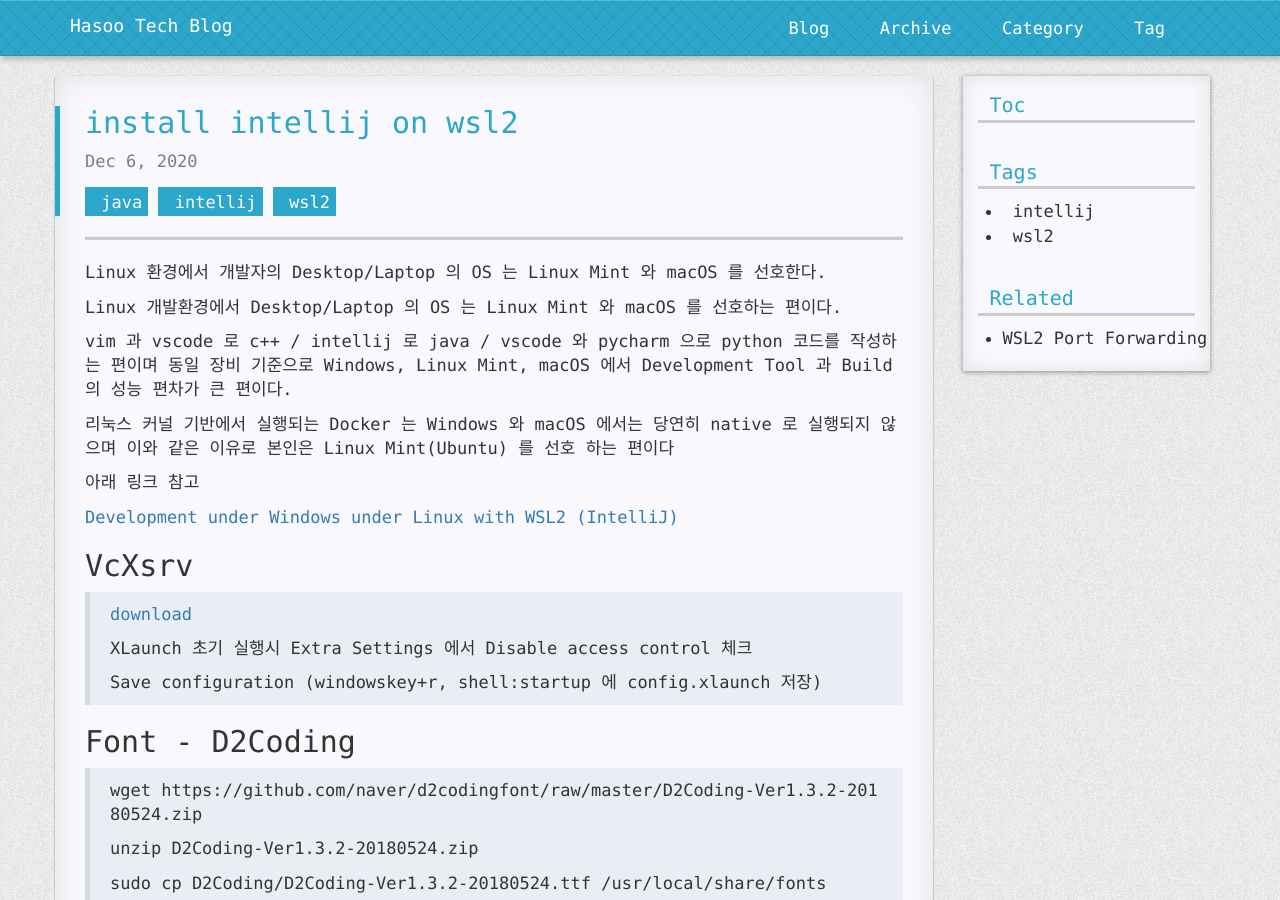
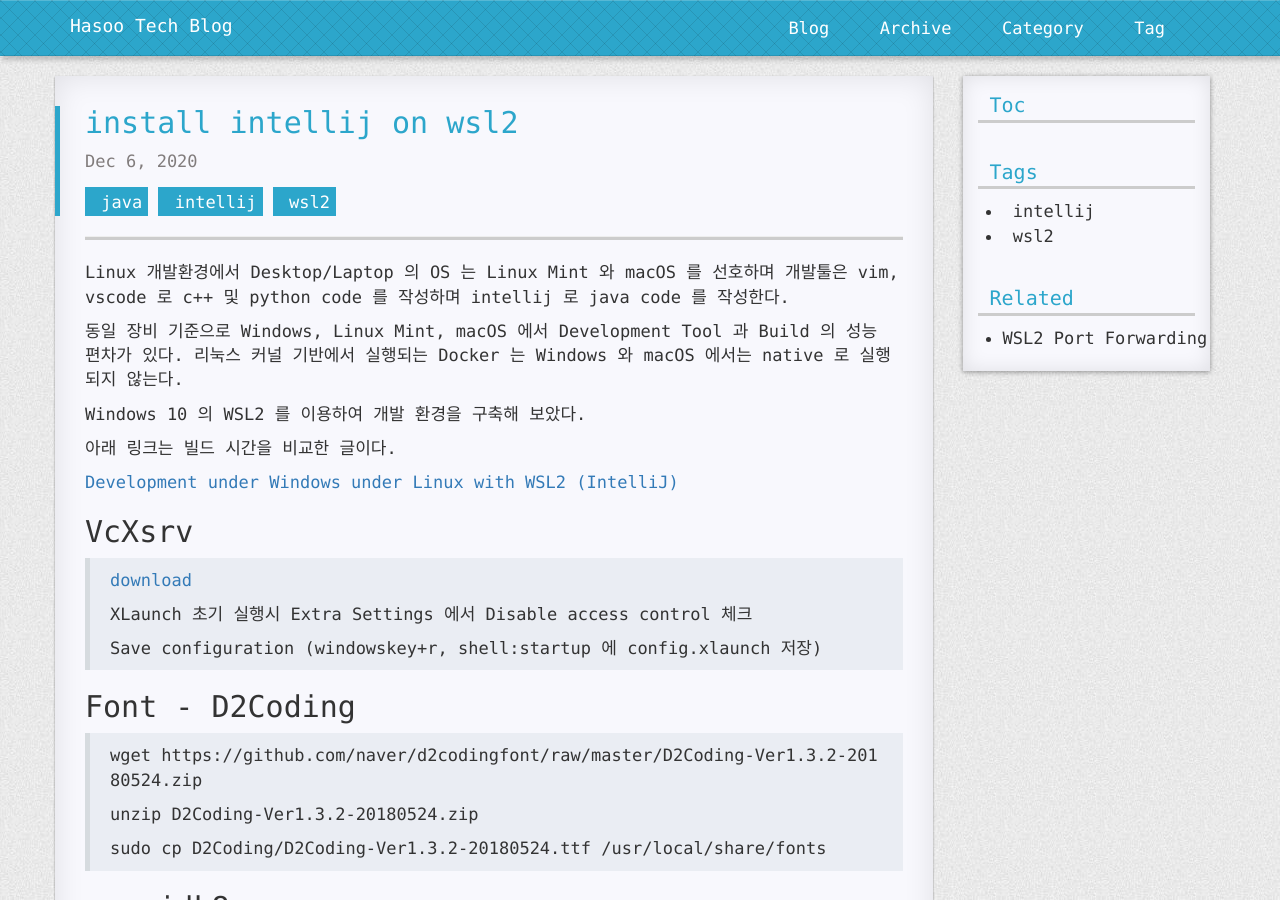
Before and after one commit to Hasoo/Hasoo.github.io, a Jekyll site: the page built from _posts/2020-12-06-wsl2-intellij.md, in a window 1280 px wide and 900 px high. Built offline with Jekyll 4.4.1, drawn with Linux system fonts in a browser that asks for light colours; nearby versions of some CDN libraries; comment, search, counter and statistics services are not loaded; a style sheet for code colours, icons or effects is not loaded.

Commit message:
wsl2 intellij

```diff
--- a/_posts/2020-12-06-wsl2-intellij.md
+++ b/_posts/2020-12-06-wsl2-intellij.md
@@ -7,17 +7,13 @@ categories: java
 
 
 
-Linux 환경에서 개발자의 Desktop/Laptop 의 OS 는 Linux Mint 와 macOS 를 선호한다.
+Linux 개발환경에서 Desktop/Laptop 의 OS 는 Linux Mint 와 macOS 를 선호하며 개발툴은 vim,  vscode 로 c++ 및 python code 를 작성하며 intellij 로 java code 를 작성한다.
 
+동일 장비 기준으로 Windows, Linux Mint, macOS 에서 Development Tool 과 Build 의 성능 편차가 있다. 리눅스 커널 기반에서 실행되는 Docker 는 Windows 와 macOS 에서는 native 로 실행되지 않는다.
 
+Windows 10 의 WSL2 를 이용하여 개발 환경을 구축해 보았다.
 
-Linux 개발환경에서 Desktop/Laptop 의 OS 는 Linux Mint 와 macOS 를 선호하는 편이다.
-
-vim 과 vscode 로 c++ / intellij 로 java / vscode 와 pycharm 으로 python 코드를 작성하는 편이며 동일 장비 기준으로 Windows, Linux Mint, macOS 에서 Development Tool 과 Build 의 성능 편차가 큰 편이다.
-
-리눅스 커널 기반에서 실행되는 Docker 는 Windows 와 macOS 에서는 당연히 native 로 실행되지 않으며 이와 같은 이유로 본인은 Linux Mint(Ubuntu) 를 선호 하는 편이다
-
-아래 링크 참고
+아래 링크는 빌드 시간을 비교한 글이다.
 
 [Development under Windows under Linux with WSL2 (IntelliJ)](https://medium.com/@ragin/development-under-windows-under-linux-with-wsl2-intellij-860daf601b61)
 
```
